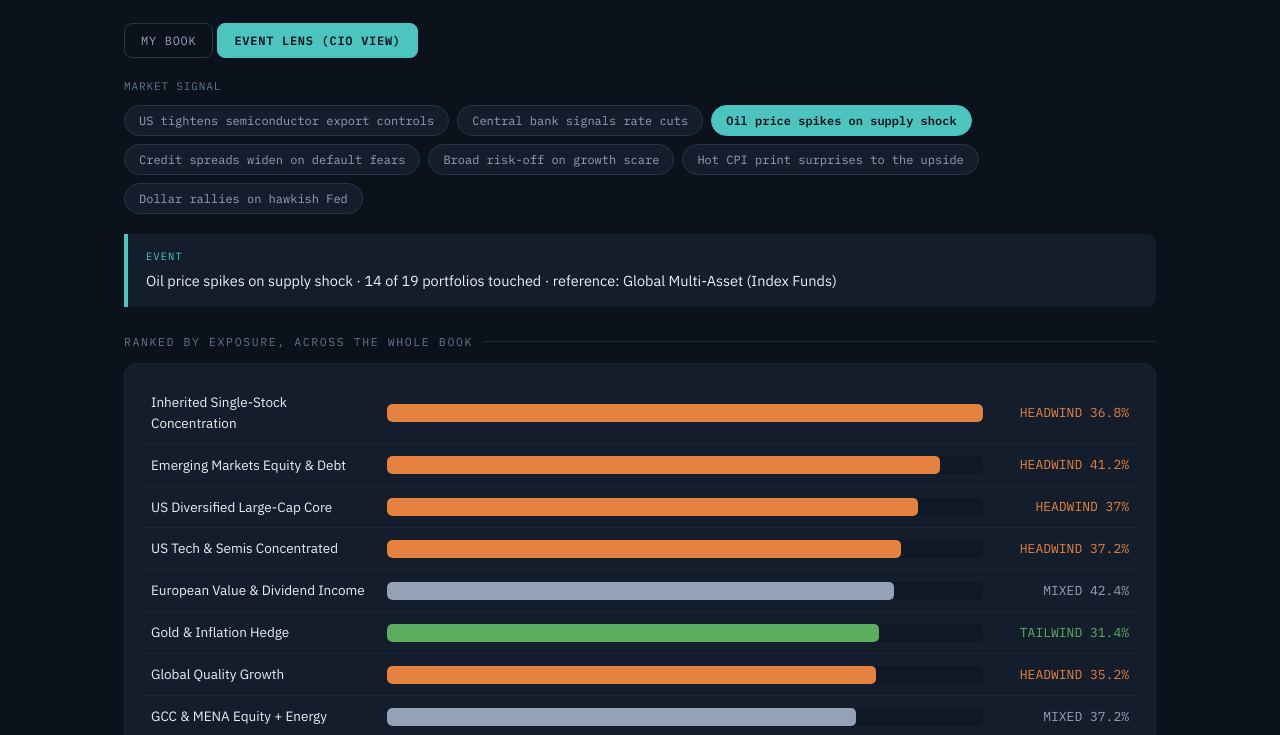
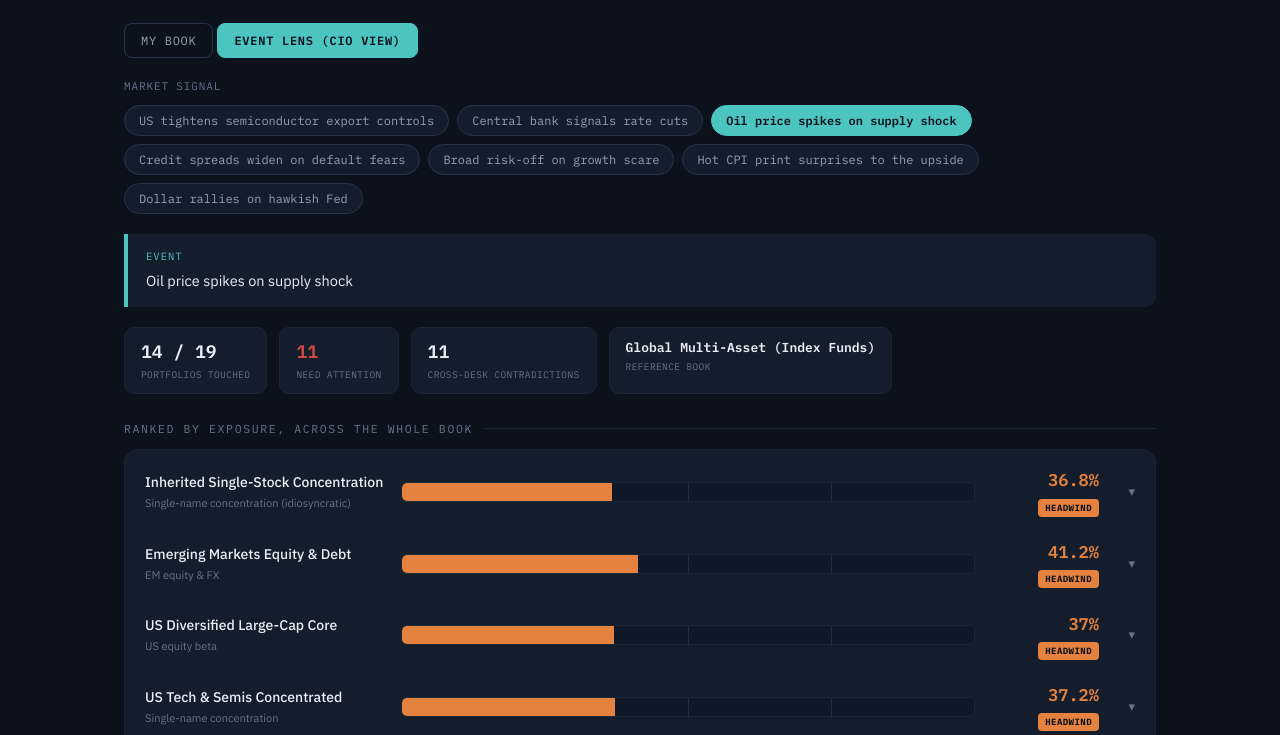
Before and after one commit to snehaguptagi/investment-research-copilot, a plain HTML site: page web/index.html in a window 1280 px wide. Both pictures are taken after a click on the button "EVENT LENS (CIO VIEW)". Shown: the part 58-793 px from the top of the page. Drawn offline with Linux system fonts and the light colour scheme.

Commit message:
Rebuild the Event Lens (CIO) tab — it did not meet the bar
The ranked list and contradiction pairs were placeholder-quality: stuffed
into .pf-header (a component built for a single portfolio summary, not a
repeating list) with no hover states or real card structure, and the
contradiction rows had a stray trailing "-" character left over from
template-string composition — a visible bug, not a design choice.

Rebuilt using the same .ladder/.rung pattern already proven in the
original portfolio demo: a bordered container, hover-able rows with
two-line labels (name + risk driver), a rail with guide lines, and a
right-aligned score + direction chip. Rows are now click-to-expand,
revealing the Lens-2 comparison bars and touched holdings inline instead
of only being visible in the My Book tab.

Cross-desk contradictions are now real paired "VS" cards (tailwind side,
vs divider, headwind side) with proper visual weight, matching the
signal-card quality bar from My Book, instead of two lines of colored
text. Added summary stat tiles (portfolios touched, need attention,
contradiction count, reference book) at the top of the tab so the CIO
view reads as a real dashboard, not a bare list.

```diff
--- a/web/app.js
+++ b/web/app.js
@@ -178,35 +178,91 @@ function renderMyBook(portfolioId) {
 }
 
 // ---------------------------------------------------------------- Event Lens tab
+function dirColor(direction) {
+  return direction === 'headwind' ? 'var(--headwind)' : direction === 'tailwind' ? 'var(--tailwind)' : 'var(--mixed)';
+}
+
+function rungHtml(impact) {
+  const color = dirColor(impact.direction);
+  const w = Math.max(impact.exposure_pct, 1);
+  const driver = book.portfolios[impact.portfolio_id].risk_driver;
+  return `
+    <button class="rung" data-pid="${impact.portfolio_id}" aria-expanded="false">
+      <div>
+        <div class="rung-name">${impact.portfolio_name}</div>
+        <div class="rung-driver">${driver}</div>
+      </div>
+      <div class="rail">
+        <i class="guide" style="left:25%"></i><i class="guide" style="left:50%"></i><i class="guide" style="left:75%"></i>
+        <div class="rail-fill" style="width:${w}%;background:${color}"></div>
+      </div>
+      <div class="rung-score">
+        <div class="v" style="color:${color}">${impact.exposure_pct}%</div>
+        <div class="chip" style="background:${color}">${DIR_LABEL[impact.direction]}</div>
+      </div>
+      <div class="rung-caret">&#9662;</div>
+    </button>
+    <div class="rung-detail" id="detail-${impact.portfolio_id}">
+      ${compareBarsHtml(impact)}
+      ${holdingsPreviewHtml(impact)}
+    </div>`;
+}
+
+function contraCardHtml(tail, head) {
+  return `
+    <div class="contra-card">
+      <div class="contra-side">
+        <span class="contra-tag tailwind">Tailwind</span>
+        <span class="contra-name">${tail.portfolio_name}</span>
+        <span class="contra-value tailwind">${tail.exposure_pct}%</span>
+      </div>
+      <div class="contra-vs">VS</div>
+      <div class="contra-side right">
+        <span class="contra-tag headwind">Headwind</span>
+        <span class="contra-name">${head.portfolio_name}</span>
+        <span class="contra-value headwind">${head.exposure_pct}%</span>
+      </div>
+    </div>`;
+}
+
 function renderEventLens(scenarioKey) {
   const event = PRISM_SCENARIOS[scenarioKey];
   const impacts = window.PrismEngine.analyzeEvent(book, event);
-  const maxScore = Math.max(...impacts.map(i => i.rank_score), 1);
+  const pairs = window.PrismEngine.crossDeskContradictions(impacts);
+  const attnCount = impacts.filter(i => i.needs_attention).length;
 
-  const ladder = impacts.map(i => {
-    const color = i.direction === 'headwind' ? 'var(--headwind)' : i.direction === 'tailwind' ? 'var(--tailwind)' : 'var(--mixed)';
-    const w = (i.rank_score / maxScore) * 100;
-    return `
-      <div class="ladder-row">
-        <div class="ladder-name">${i.portfolio_name}</div>
-        <div class="ladder-rail"><div class="ladder-fill" style="width:${w}%;background:${color}"></div></div>
-        <div class="ladder-score" style="color:${color}">${DIR_LABEL[i.direction]} ${i.exposure_pct}%</div>
-      </div>`;
-  }).join('');
+  const summary = `
+    <div class="lens-summary">
+      <div class="lens-stat"><div class="v">${impacts.length} / ${Object.keys(book.portfolios).length}</div><div class="l">Portfolios touched</div></div>
+      <div class="lens-stat"><div class="v" style="color:var(--vhigh)">${attnCount}</div><div class="l">Need attention</div></div>
+      <div class="lens-stat"><div class="v">${pairs.length}</div><div class="l">Cross-desk contradictions</div></div>
+      <div class="lens-stat"><div class="v" style="font-size:13px">${book.portfolios[book.referenceId].name}</div><div class="l">Reference book</div></div>
+    </div>`;
 
-  const pairs = window.PrismEngine.crossDeskContradictions(impacts);
-  const contraHtml = pairs.slice(0, 5).map(([t, h]) => `
-    <div class="contra-pair">
-      <div class="contra-side" style="color:var(--tailwind)">+ ${t.portfolio_name}: TAILWIND ${t.exposure_pct}%</div>
-      <div class="contra-side" style="color:var(--headwind); text-align:right">${h.portfolio_name}: HEADWIND ${h.exposure_pct}% -</div>
-    </div>`).join('');
+  const ladderHtml = impacts.length
+    ? `<div class="shead">Ranked by exposure, across the whole book</div><div class="ladder">${impacts.map(rungHtml).join('')}</div>`
+    : `<div class="verdict">No portfolios are touched by this signal.</div>`;
+
+  const contraHtml = pairs.length
+    ? `<div class="shead">Cross-desk contradictions (${pairs.length}) &mdash; CIO oversight, ADVANCED.md #4</div>
+       <div class="contra-grid">${pairs.slice(0, 5).map(([t, h]) => contraCardHtml(t, h)).join('')}</div>`
+    : '';
 
   document.getElementById('eventLensContent').innerHTML = `
-    <div class="verdict"><span class="k">Event</span>${event.subject} &middot; ${impacts.length} of ${Object.keys(book.portfolios).length} portfolios touched &middot; reference: ${book.portfolios[book.referenceId].name}</div>
-    <div class="shead">Ranked by exposure, across the whole book</div>
-    <div class="pf-header">${ladder}</div>
-    ${pairs.length ? `<div class="shead">Cross-desk contradictions (${pairs.length}) — CIO oversight, ADVANCED.md #4</div><div class="pf-header">${contraHtml}</div>` : ''}
+    <div class="verdict"><span class="k">Event</span>${event.subject}</div>
+    ${summary}
+    ${ladderHtml}
+    ${contraHtml}
   `;
+
+  document.querySelectorAll('.rung').forEach(btn => {
+    btn.addEventListener('click', () => {
+      const detail = document.getElementById(`detail-${btn.dataset.pid}`);
+      const isOpen = detail.classList.toggle('open');
+      btn.classList.toggle('open', isOpen);
+      btn.setAttribute('aria-expanded', String(isOpen));
+    });
+  });
 }
 
 // ---------------------------------------------------------------- init
--- a/web/styles.css
+++ b/web/styles.css
@@ -141,24 +141,72 @@ select:focus-visible, .tab:focus-visible, button:focus-visible { outline: 2px so
 .ev-btn:hover { color: var(--text); }
 .ev-btn.active { background: var(--accent); color: #0B111A; border-color: var(--accent); font-weight: 600; }
 
-.ladder-row {
-  display: grid; grid-template-columns: 220px 1fr 130px; align-items: center; gap: 16px;
-  padding: 10px 6px; border-bottom: 1px solid var(--line2);
+.lens-summary { display: flex; flex-wrap: wrap; gap: 12px; margin-bottom: 20px; }
+.lens-stat { background: var(--panel); border: 1px solid var(--line2); border-radius: 10px; padding: 10px 16px; }
+.lens-stat .v { font-family: var(--mono); font-size: 18px; font-weight: 600; }
+.lens-stat .l { font-family: var(--mono); font-size: 9.5px; color: var(--faint); text-transform: uppercase; letter-spacing: .04em; margin-top: 2px; }
+
+/* the ladder — one bordered container, hover-able rows, no per-row boxes */
+.ladder { background: var(--panel); border: 1px solid var(--line2); border-radius: 14px; padding: 6px; }
+.rung {
+  display: grid; grid-template-columns: 240px 1fr 108px 20px; align-items: center; gap: 16px;
+  padding: 11px 14px; border-radius: 9px; cursor: pointer; transition: background .14s;
+  border: none; background: transparent; width: 100%; text-align: left; color: inherit; font: inherit;
 }
-.ladder-row:last-child { border-bottom: none; }
-.ladder-name { font-size: 13.5px; }
-.ladder-rail { position: relative; height: 18px; border-radius: 5px; background: var(--panel2); overflow: hidden; }
-.ladder-fill { position: absolute; left: 0; top: 0; bottom: 0; border-radius: 5px; }
-.ladder-score { font-family: var(--mono); text-align: right; font-size: 13px; }
+.rung + .rung { border-top: 1px solid var(--line2); }
+.rung:hover { background: var(--panel2); }
+.rung:focus-visible { outline: 2px solid var(--accent); outline-offset: -2px; }
+.rung-name { font-size: 14px; font-weight: 500; }
+.rung-driver { font-size: 11px; color: var(--faint); margin-top: 1px; }
+.rail { position: relative; height: 20px; border-radius: 5px; background: var(--panel2); border: 1px solid var(--line2); overflow: hidden; }
+.rail i.guide { position: absolute; top: 0; bottom: 0; width: 1px; background: var(--line); opacity: .8; }
+.rail-fill { position: absolute; left: 0; top: 0; bottom: 0; border-radius: 5px 0 0 5px; transition: width .5s cubic-bezier(.22,.61,.36,1); }
+.rung-score { font-family: var(--mono); text-align: right; }
+.rung-score .v { font-size: 17px; font-weight: 600; }
+.rung-score .chip {
+  display: inline-block; margin-top: 3px; font-size: 9px; font-weight: 700; letter-spacing: .05em;
+  text-transform: uppercase; padding: 2px 7px; border-radius: 4px; color: #0B111A;
+}
+.rung-caret { font-family: var(--mono); color: var(--faint); font-size: 13px; text-align: right; transition: transform .2s; }
+.rung.open .rung-caret { transform: rotate(180deg); }
 
-.contra-pair { display: flex; justify-content: space-between; gap: 16px; padding: 10px 0; border-bottom: 1px solid var(--line2); font-size: 13px; }
-.contra-pair:last-child { border-bottom: none; }
-.contra-side { flex: 1; }
+.rung-detail { display: none; padding: 2px 14px 16px 14px; }
+.rung-detail.open { display: block; }
+.rung-detail .compare-wrap { margin: 6px 0 10px; }
+.rung-detail .holdings-preview { margin-top: 0; }
+
+/* cross-desk contradictions — real paired cards, not text rows */
+.contra-grid { display: flex; flex-direction: column; gap: 10px; }
+.contra-card {
+  display: grid; grid-template-columns: 1fr auto 1fr; align-items: center; gap: 14px;
+  background: var(--panel); border: 1px solid var(--line2); border-radius: 12px; padding: 14px 18px;
+}
+.contra-side { display: flex; flex-direction: column; gap: 4px; }
+.contra-side.right { align-items: flex-end; text-align: right; }
+.contra-tag {
+  font-family: var(--mono); font-size: 9.5px; font-weight: 700; letter-spacing: .06em; text-transform: uppercase;
+  padding: 2px 8px; border-radius: 4px; width: fit-content;
+}
+.contra-tag.tailwind { background: color-mix(in srgb, var(--tailwind) 20%, transparent); color: var(--tailwind); }
+.contra-tag.headwind { background: color-mix(in srgb, var(--headwind) 20%, transparent); color: var(--headwind); }
+.contra-name { font-family: var(--disp); font-size: 14.5px; font-weight: 600; }
+.contra-value { font-family: var(--mono); font-size: 20px; font-weight: 600; }
+.contra-value.tailwind { color: var(--tailwind); }
+.contra-value.headwind { color: var(--headwind); }
+.contra-vs {
+  font-family: var(--mono); font-size: 11px; color: var(--faint); letter-spacing: .1em;
+  border: 1px solid var(--line); border-radius: 100px; width: 34px; height: 34px;
+  display: flex; align-items: center; justify-content: center; flex-shrink: 0;
+}
 
 footer { margin-top: 48px; padding-top: 20px; border-top: 1px solid var(--line2); color: var(--faint); font-size: 12px; line-height: 1.7; }
 
 @media (max-width: 700px) {
-  .ladder-row { grid-template-columns: 1fr; gap: 6px; }
+  .rung { grid-template-columns: 1fr; gap: 6px; }
+  .rail { grid-column: 1 / -1; order: 3; }
+  .contra-card { grid-template-columns: 1fr; text-align: left; }
+  .contra-side.right { align-items: flex-start; text-align: left; }
+  .contra-vs { justify-self: start; }
   select { min-width: 0; width: 100%; }
 }
 @media (prefers-reduced-motion: reduce) { * { transition: none !important; } }
```
Also changed, not shown: 1 other file.
